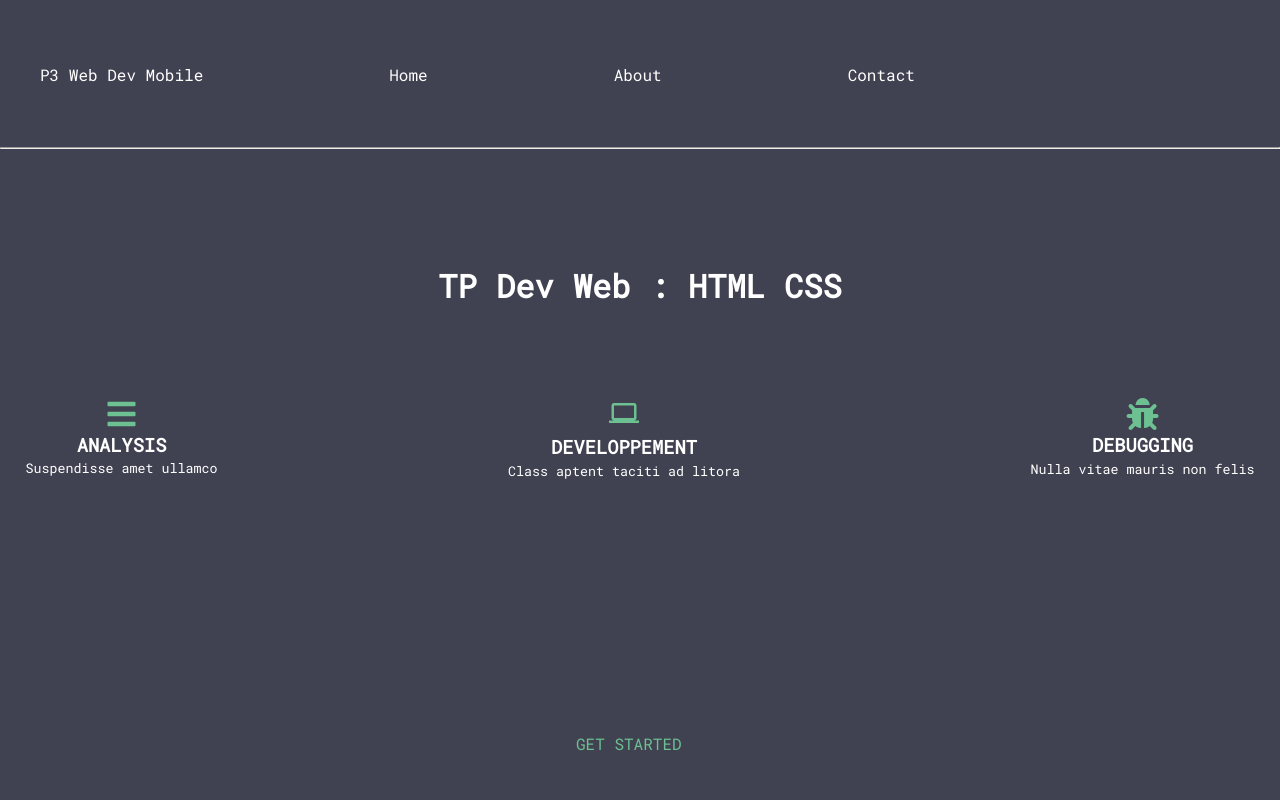
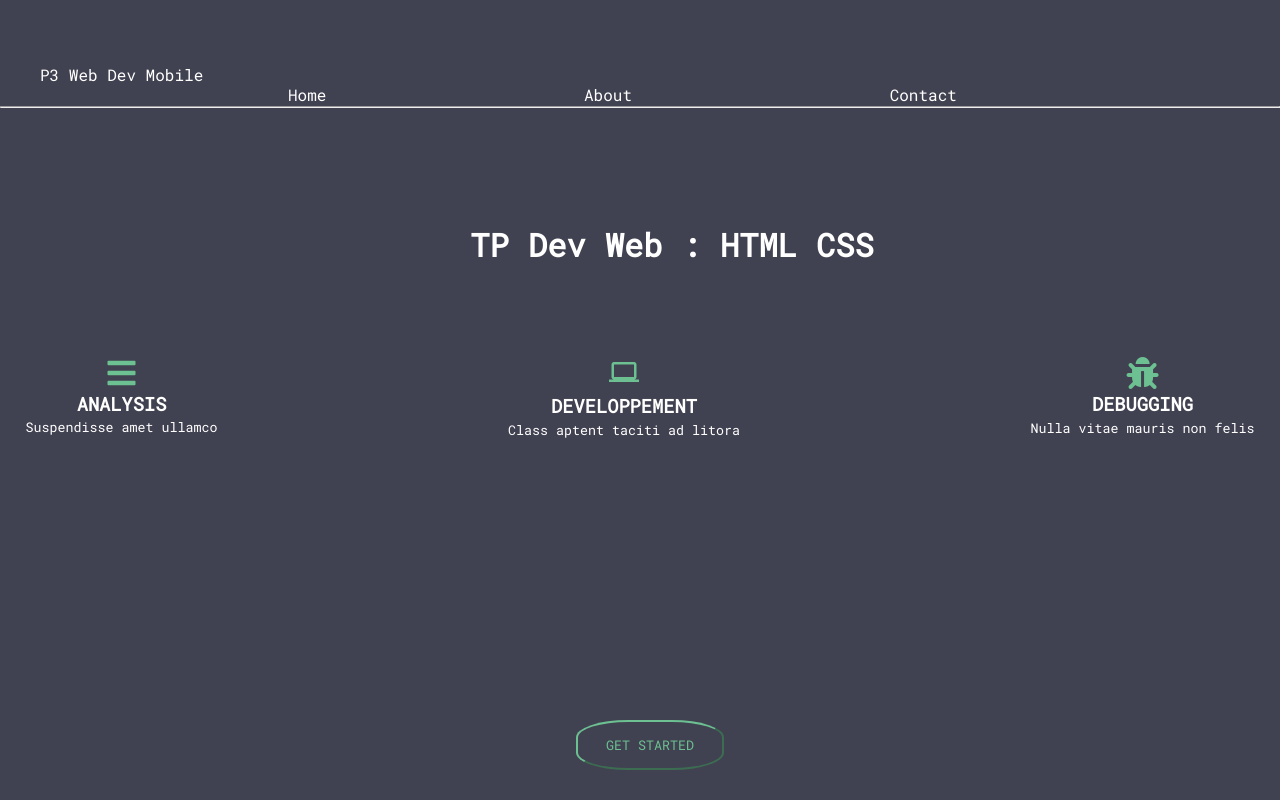
Before and after one commit to Mape-ht/htmlTD, a plain HTML site: page index.html in a window 1280 px wide. Drawn offline with Linux system fonts and the light colour scheme.

Commit message:
amelioration boutton get started et nav

```diff
--- a/index.html
+++ b/index.html
@@ -63,7 +63,8 @@
     </main>
     <!--------GET STARTED sera stylisé dans la classe button et ramenera vers une autre page-->
     <footer>
-        <a href="#"class="button">GET STARTED</a>
+
+        <button class="button">GET STARTED</button>
 
     </footer>
 
--- a/styles.css
+++ b/styles.css
@@ -19,12 +19,13 @@ nav ul{
     padding: left 0;
     padding: right 0;
     margin: 0;
-    display : flex ;
+    text-align: left;
     color: rgb(255, 255, 255);
 }
 
 nav ul a{
-    padding-left : 15%;
+    text-align: right;
+    padding-left : 20%;
     padding-bottom: 5%;
     text-decoration: none;
     color: rgb(255, 255, 255);
@@ -40,7 +41,7 @@ hr{
 main h1{
     color: rgb(255, 255, 255);
     text-align: center;
-    font-stretch: 50%;
+    text-indent: 5%;
     padding: 0 ;
     margin-top: 8%;
     margin-bottom: 5%;
@@ -77,9 +78,14 @@ div.contenu i{
     position: absolute;
     top: 90%;
     left: 45%;
+    background: rgba(255,255,255,0);
+    border-color : rgb(108, 192, 145);
     color: rgb(108, 192, 145);
+    border-radius: 35%;
+    padding: 14px 28px;
     text-decoration: none;
-    border-radius: 15px
+}
+
 
 
 }
```
